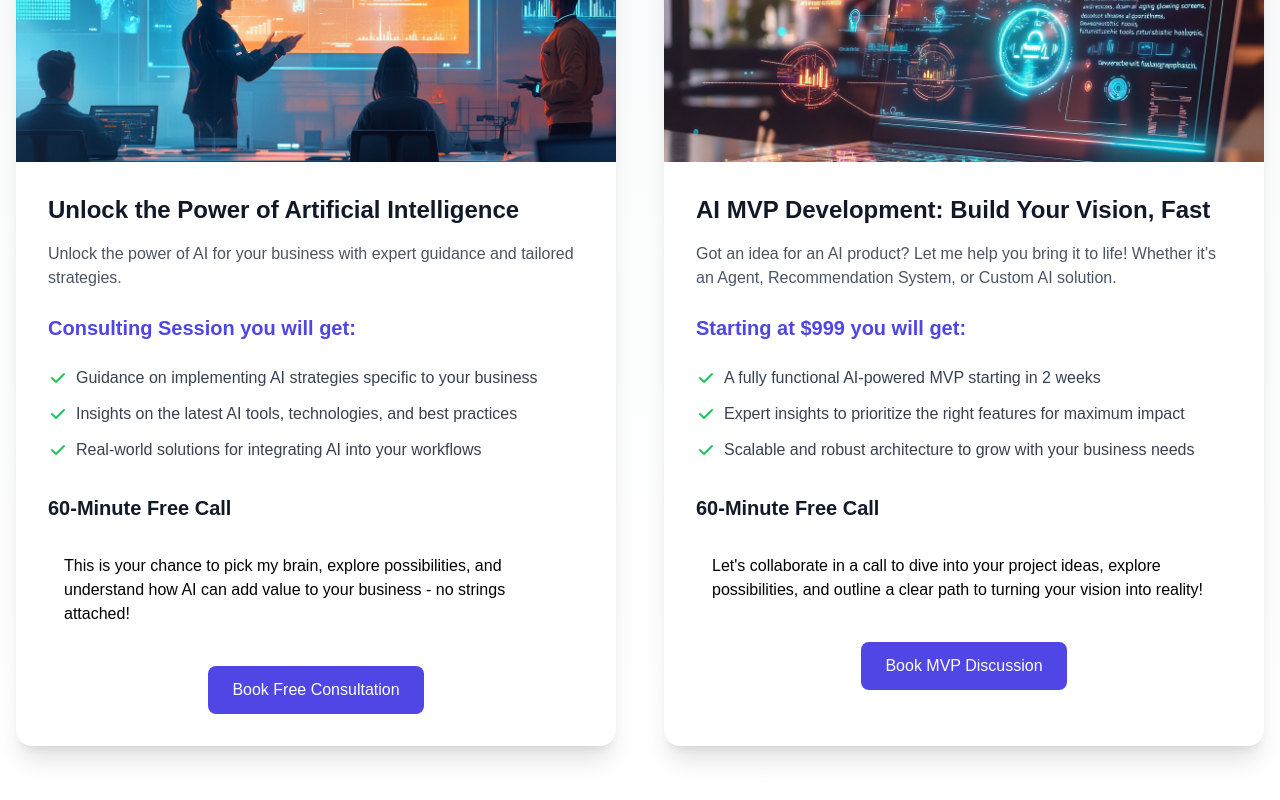
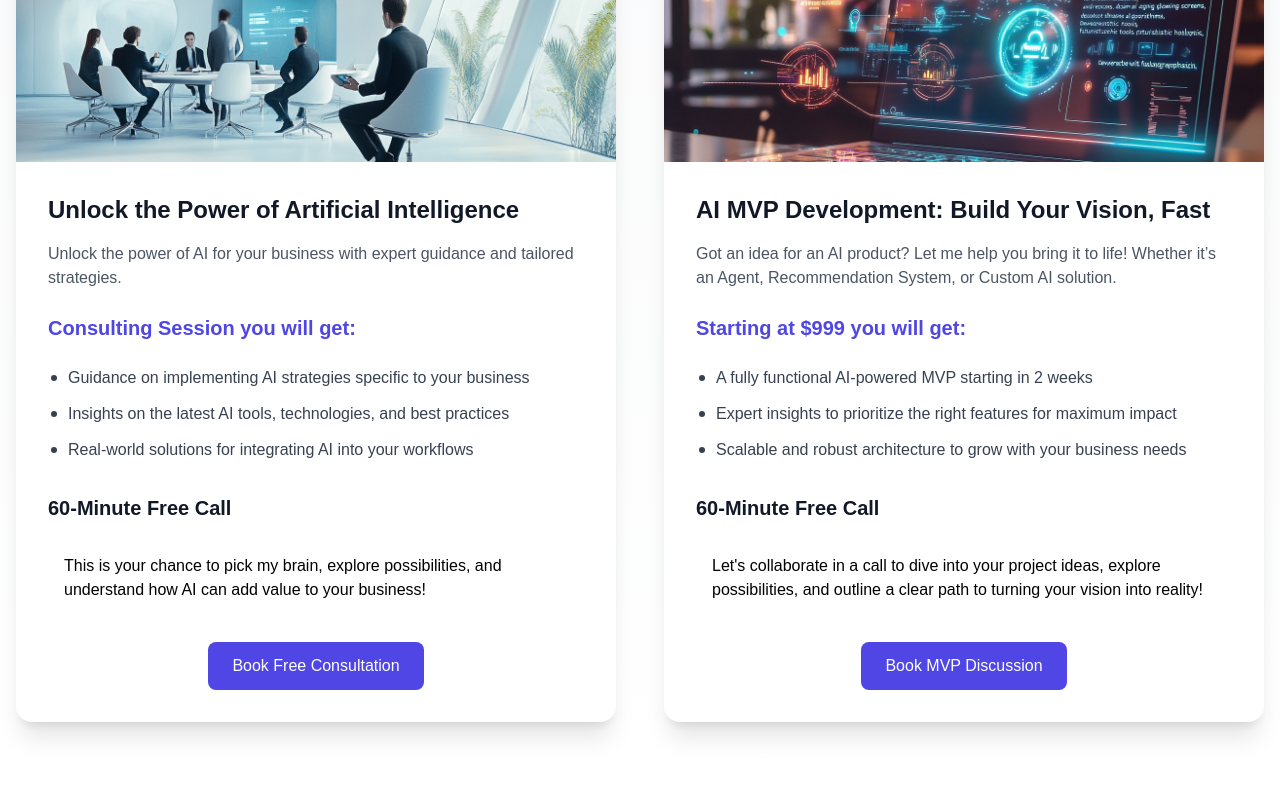
Before and after one commit to ChandraKasturi/newagent, a Next.js app: page / in a window 1280 px wide. Shown: the part 1106-1906 px from the top of the page. Built offline with nearby package versions, Linux system fonts and the light colour scheme.

Commit message:
Consulatation and bullet points

```diff
--- a/app/components/Services.js
+++ b/app/components/Services.js
@@ -67,7 +67,7 @@ const Services = () => {
           >
             <div className="relative h-64">
               <Image
-                src="/images/consulting.png"
+                src="/images/consulting1.png"
                 alt="AI Consulting"
                 fill
                 className="object-cover"
@@ -97,9 +97,9 @@ const Services = () => {
                     transition={{ delay: index * 0.2 }}
                     viewport={{ once: true }}
                   >
-                    <svg className="w-5 h-5 text-green-500" fill="currentColor" viewBox="0 0 20 20">
-                      <path fillRule="evenodd" d="M16.707 5.293a1 1 0 010 1.414l-8 8a1 1 0 01-1.414 0l-4-4a1 1 0 011.414-1.414L8 12.586l7.293-7.293a1 1 0 011.414 0z" clipRule="evenodd" />
-                    </svg>
+                    <svg className="w-3 h-3 text-gray-700" fill="currentColor" viewBox="0 0 24 24">
+    <circle cx="12" cy="12" r="6" />
+  </svg>
                     {item}
                   </motion.li>
                 ))}
@@ -109,7 +109,7 @@ const Services = () => {
               60-Minute Free Call
               </h4>
              <div className="mb-6 relative z-10 text-black bg-white p-4 rounded-lg">
-              This is your chance to pick my brain, explore possibilities, and understand how AI can add value to your business - no strings attached!
+              This is your chance to pick my brain, explore possibilities, and understand how AI can add value to your business!
               </div>
               <div className="text-center">
               <a
@@ -161,9 +161,9 @@ const Services = () => {
                     transition={{ delay: index * 0.2 }}
                     viewport={{ once: true }}
                   >
-                    <svg className="w-5 h-5 text-green-500" fill="currentColor" viewBox="0 0 20 20">
-                      <path fillRule="evenodd" d="M16.707 5.293a1 1 0 010 1.414l-8 8a1 1 0 01-1.414 0l-4-4a1 1 0 011.414-1.414L8 12.586l7.293-7.293a1 1 0 011.414 0z" clipRule="evenodd" />
-                    </svg>
+                    <svg className="w-3 h-3 text-gray-700" fill="currentColor" viewBox="0 0 24 24">
+    <circle cx="12" cy="12" r="6" />
+  </svg>
                     {item}
                   </motion.li>
                 ))}
```
Also changed, not shown: public/images/consulting1.png (added).
